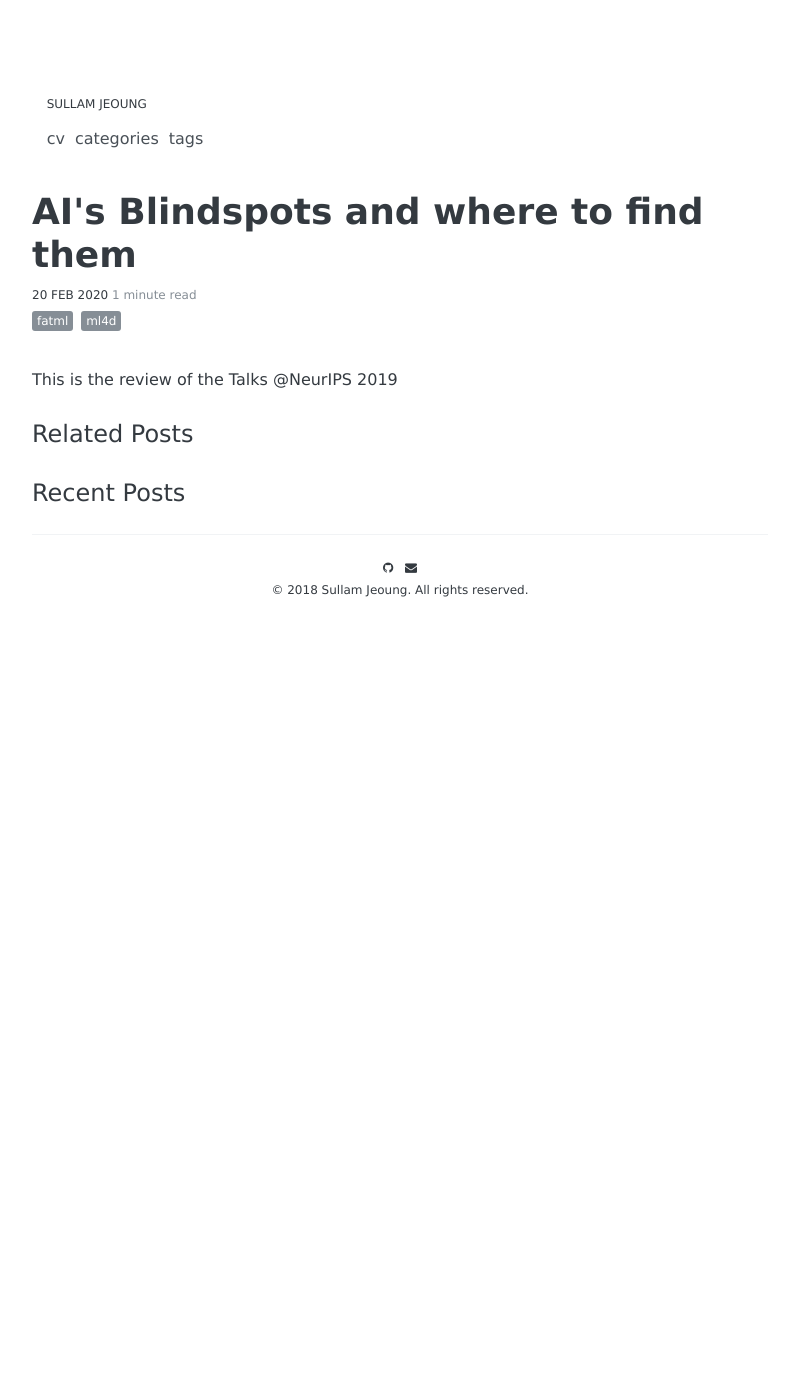
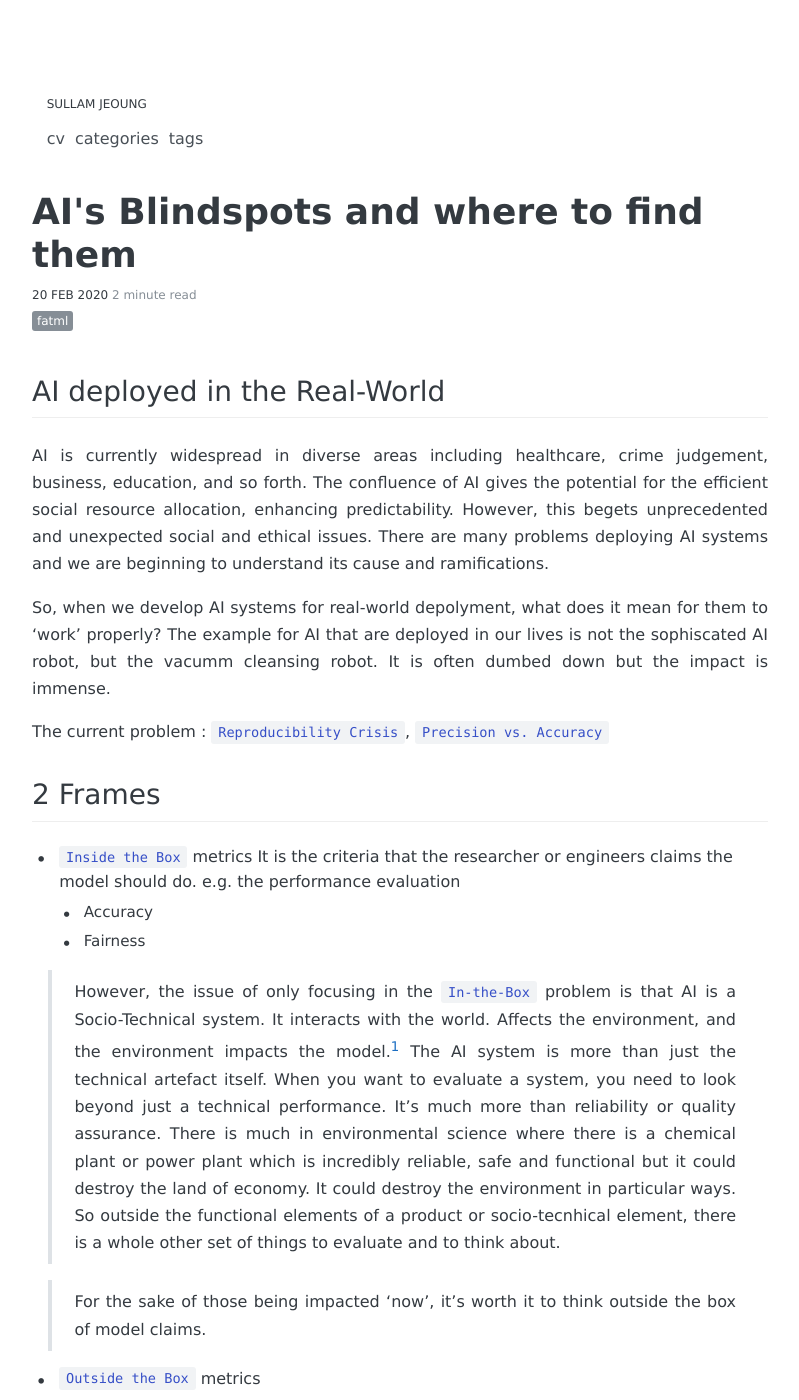
Before and after one commit to sullamij/sullamij.research.github.io, a Jekyll site: the page built from _posts/2020-02-20-AI's Blindspots and where to find them.md, in a window 1280 px wide and 1400 px high. Shown: the whole window, without its empty margins (240-1039 px from the left). Built offline with Jekyll 4.4.1, drawn with Linux system fonts in a browser that asks for light colours; some web fonts are replaced; comment, search, counter and statistics services are not loaded; some of the changed text lies outside the part shown.

Commit message:
Update 2020-02-20-AI's Blindspots and where to find them.md

```diff
--- a/_posts/2020-02-20-AI's Blindspots and where to find them.md
+++ b/_posts/2020-02-20-AI's Blindspots and where to find them.md
@@ -3,10 +3,43 @@ layout: post
 title: "AI's Blindspots and where to find them"
 comments: true
 description: "AI's Blindspots, FATE"
-categories: [Talks_Review]
+categories: [Talks]
 tags:
 - FATML
-- ML4D
 ---
+## AI deployed in the Real-World
+AI is currently widespread in diverse areas including healthcare, crime judgement, business, education, and so forth. The confluence of AI gives the potential for the efficient social resource allocation, enhancing predictability. However, this begets unprecedented and unexpected social and ethical issues. There are many problems deploying AI systems and we are beginning to understand its cause and ramifications.
 
-This is the review of the Talks @NeurIPS 2019
+So, when we develop AI systems for real-world depolyment, what does it mean for them to 'work' properly? The example for AI that are deployed in our lives is not the sophiscated AI robot, but the vacumm cleansing robot. It is often dumbed down but the impact is immense.
+
+The current problem : `Reproducibility Crisis`, `Precision vs. Accuracy`
+
+
+## 2 Frames
+- `Inside the Box` metrics
+It is the criteria that the researcher or engineers claims the model should do. e.g. the performance evaluation
+  - Accuracy
+  - Fairness
+
+ > However, the issue of only focusing in the `In-the-Box` problem is that AI is a Socio-Technical system.
+ It interacts with the world. Affects the environment, and the environment impacts the model.<sup>[1](#footnote_1)</sup> The AI system is more than just the technical artefact itself. When you want to evaluate a system, you need to look beyond just a technical performance. It's much more than reliability or quality assurance. There is much in environmental science where there is a chemical plant or power plant which is incredibly reliable, safe and functional but it could destroy the land of economy. It could destroy the environment in particular ways. So outside the functional elements of a product or socio-tecnhical element, there is a whole other set of things to evaluate and to think about.
+
+> For the sake of those being impacted 'now', it's worth it to think outside the box of model claims.
+
+- `Outside the Box` metrics
+  - Privacy & Consent
+  - Transparency
+    About ML <sup>[2](#footnote_2)</sup>
+  - Legal Compatibility
+  - Ethical Use Case
+  - Sustainability
+    Closing the AI Accountability Gap
+
+> We should start to think beyond the accuracies, beyond the metrics inside the box.
+
+## Related Papers
+- <a name="footnote_1">[1]</a>:Wagstaff, Kiri. "Machine learning that matters." arXiv preprint arXiv:1206.4656 (2012).[LINK](https://arxiv.org/pdf/1206.4656.pdf)
+- <a name="footnote_2">[2]</a>: Raji, Inioluwa Deborah, and Jingying Yang. "ABOUT ML: Annotation and Benchmarking on Understanding and Transparency of Machine Learning Lifecycles." arXiv preprint arXiv:1912.06166 (2019).[LINK](https://arxiv.org/pdf/1912.06166.pdf)
+
+
+######This is the review of the [Talk](https://slideslive.com/38922342/invited-talk-ais-blindspots-and-where-to-find-them) @NeurIPS 2019, Given by Deborah Raji
```
